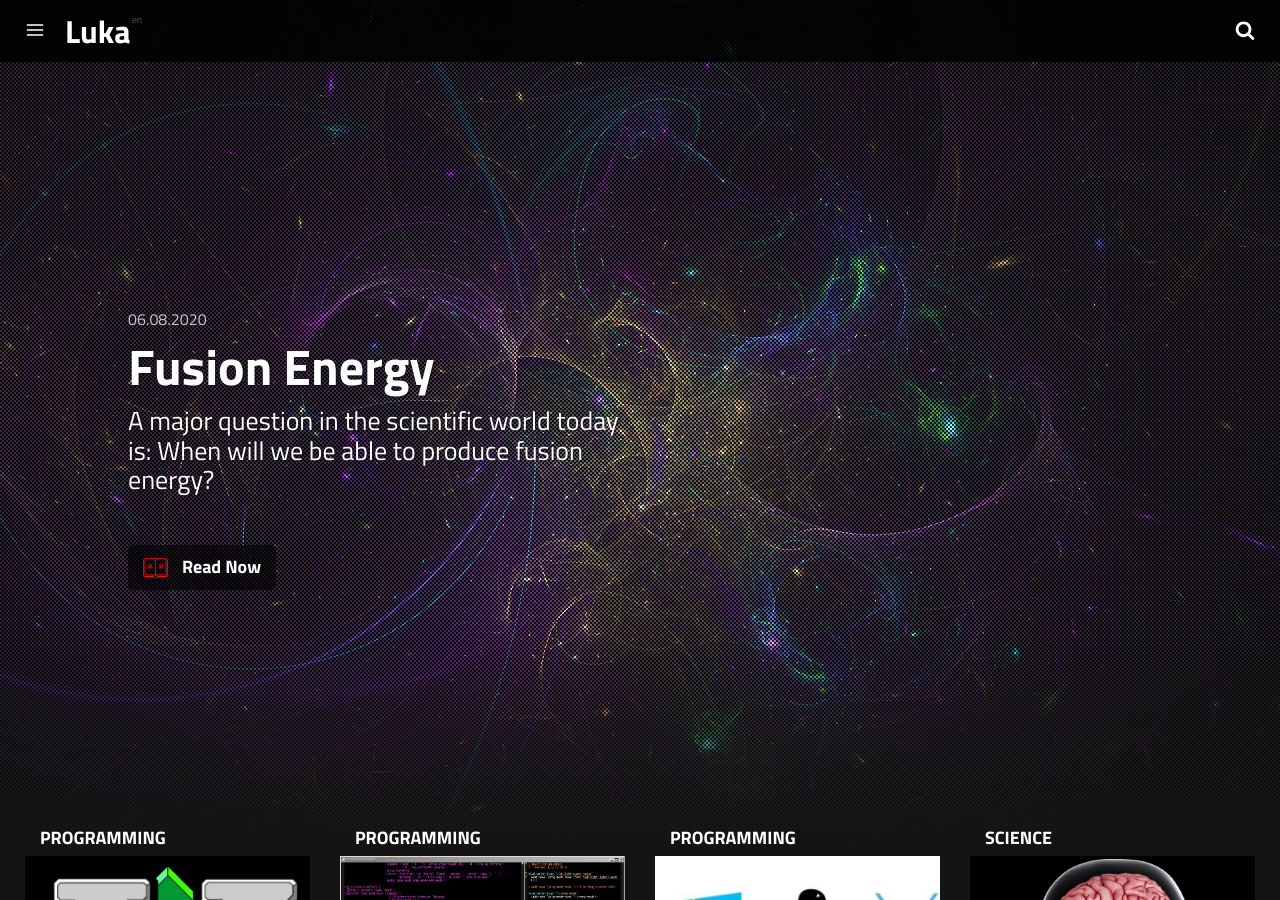
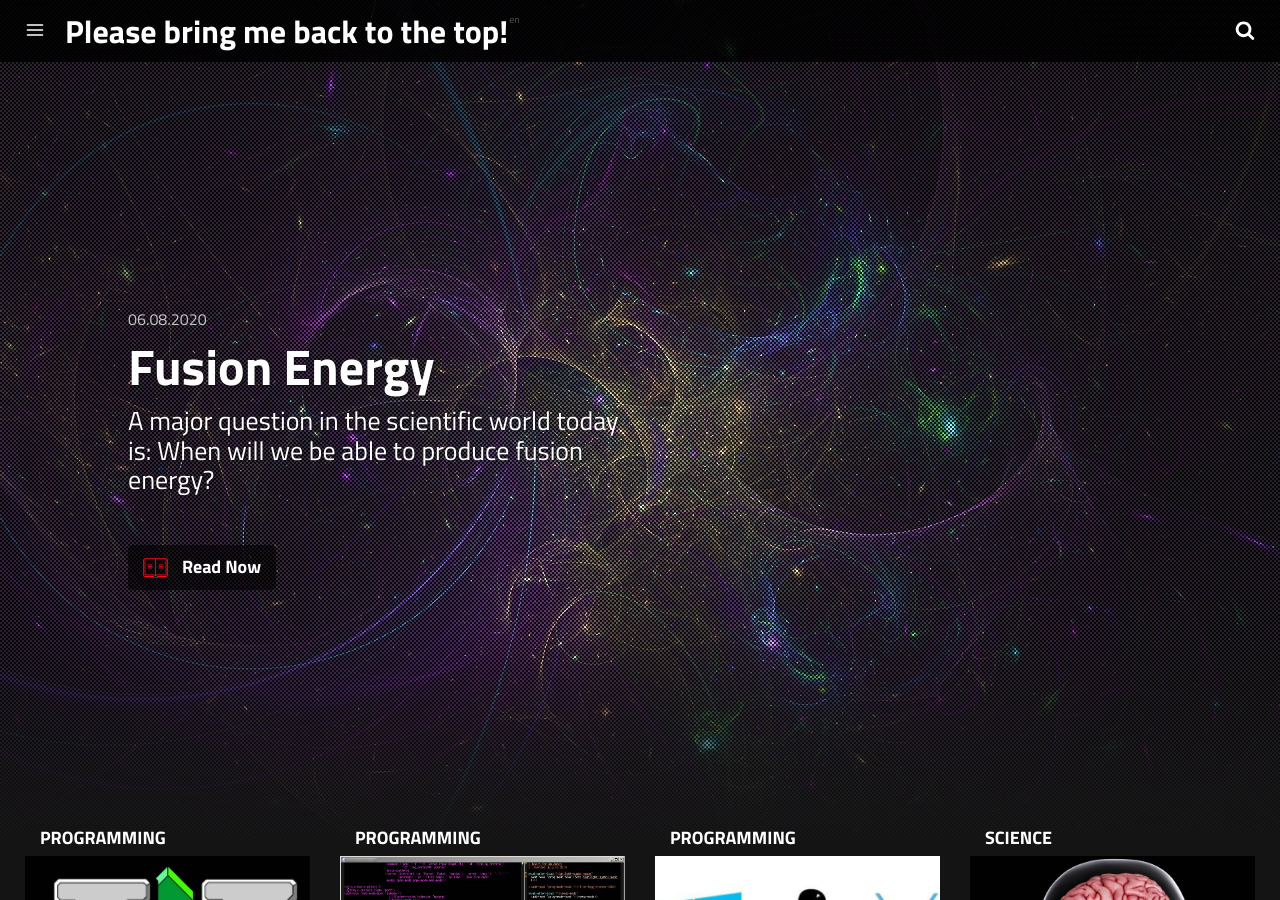
Before and after one commit to lukalafaye/lukalafaye.github.io, a Jekyll site: the page built from index.html, in a window 1280 px wide and 900 px high. Built offline with Jekyll 4.4.1, drawn with Linux system fonts in a browser that asks for light colours; a script that is not in the unit is left out.

Commit message:
Update _config.yml

```diff
--- a/_config.yml
+++ b/_config.yml
@@ -1,6 +1,6 @@
 # Site Settings
-name: Luka
-title: Hello :)
+name: Please bring me back to the top!
+title: 🐧
 description: You've reached my personal website.
 tags:
   - blog
@@ -35,7 +35,7 @@ two_columns_layout: true
 
 # Advanced Settings
 baseurl: "" # the subpath of your site, e.g. /blog
-url: "https://www.lukalafaye.github.io" # the base hostname & protocol for your site
+url: "https://lukalafaye.github.io" # the base hostname & protocol for your site
 google_analytics: "UA-XXXXXXXX-X"
 language: "en"
 categories_folder: category
```
